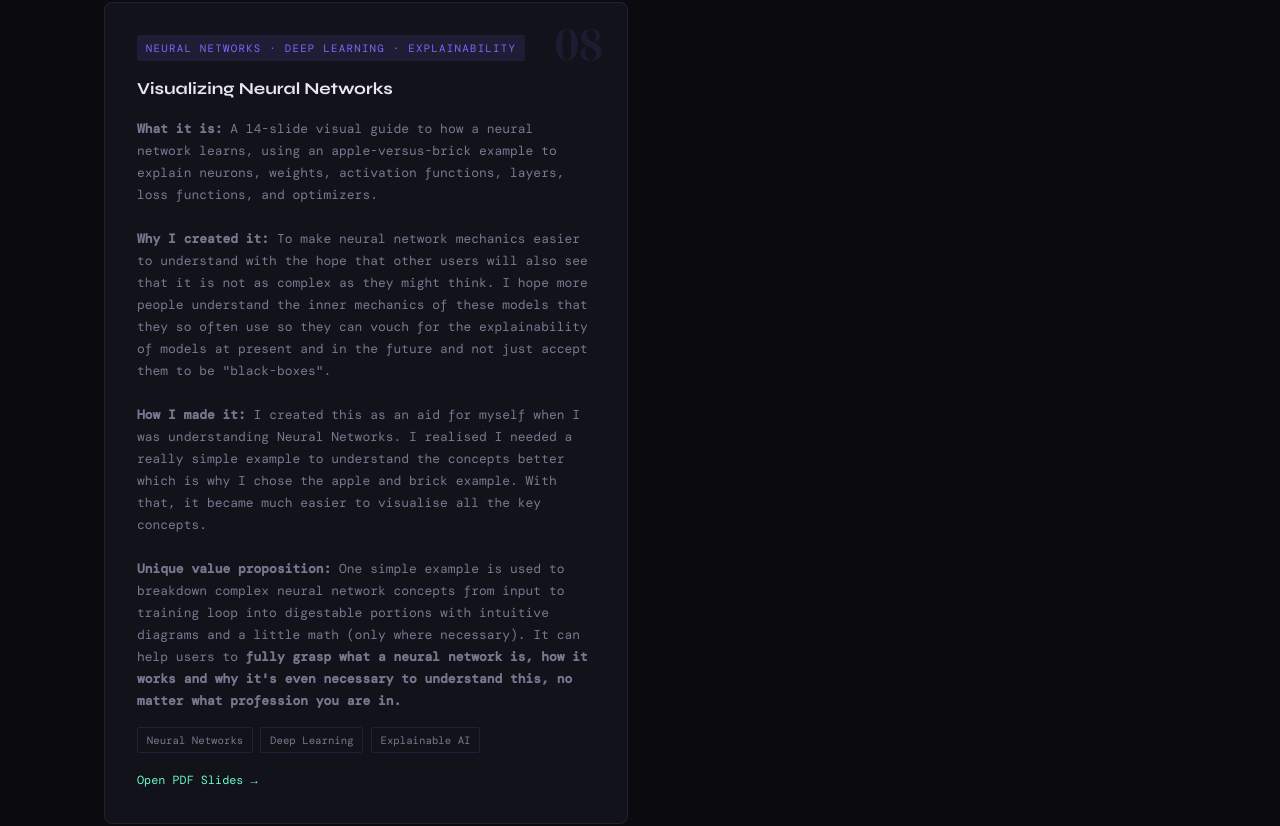
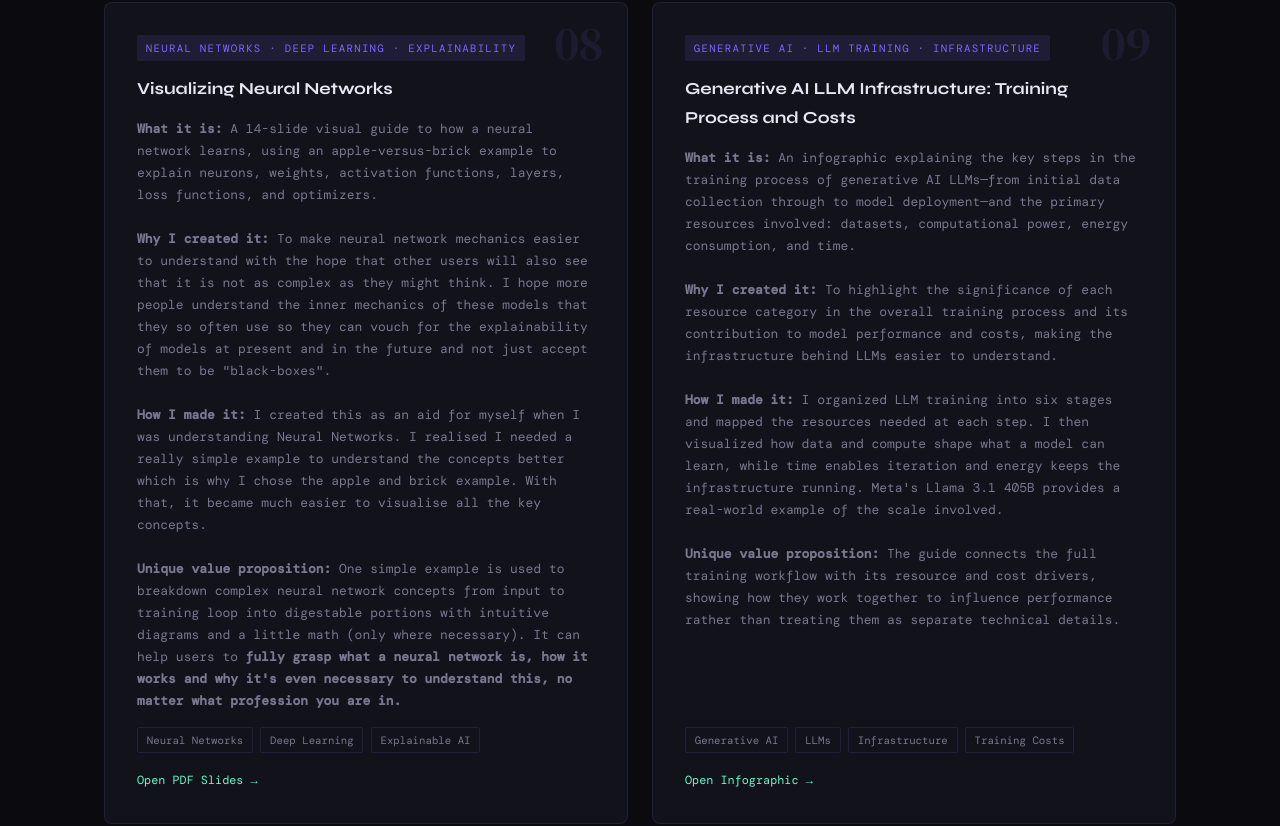
Before and after one commit to madhumitha998/portfolio, a plain HTML site: page index.html in a window 1280 px wide. Shown: the part 5077-5903 px from the top of the page. Drawn offline with nearby package versions, Linux system fonts and the light colour scheme; a web font is replaced by a local one.

Commit message:
Artifact 9 added

```diff
--- a/index.html
+++ b/index.html
@@ -436,6 +436,20 @@
         <a href="visualizing-neural-networks.pdf" target="_blank" rel="noopener" class="art-link">Open PDF Slides &rarr;</a>
       </div>
 
+      <div class="art-card">
+        <div class="art-num">09</div>
+        <span class="art-lang">Generative AI · LLM Training · Infrastructure</span>
+        <h3 class="art-title">Generative AI LLM Infrastructure: Training Process and Costs</h3>
+        <p class="art-desc">
+          <strong>What it is:</strong> An infographic explaining the key steps in the training process of generative AI LLMs—from initial data collection through to model deployment—and the primary resources involved: datasets, computational power, energy consumption, and time.<br><br>
+          <strong>Why I created it:</strong> To highlight the significance of each resource category in the overall training process and its contribution to model performance and costs, making the infrastructure behind LLMs easier to understand.<br><br>
+          <strong>How I made it:</strong> I organized LLM training into six stages and mapped the resources needed at each step. I then visualized how data and compute shape what a model can learn, while time enables iteration and energy keeps the infrastructure running. Meta's Llama 3.1 405B provides a real-world example of the scale involved.<br><br>
+          <strong>Unique value proposition:</strong> The guide connects the full training workflow with its resource and cost drivers, showing how they work together to influence performance rather than treating them as separate technical details.
+        </p>
+        <div class="art-tags"><span class="tag">Generative AI</span><span class="tag">LLMs</span><span class="tag">Infrastructure</span><span class="tag">Training Costs</span></div>
+        <a href="generative-ai-llm-infrastructure.png" target="_blank" rel="noopener" class="art-link">Open Infographic &rarr;</a>
+      </div>
+
     </div>
   </div>
 </div>
```
Also changed, not shown: 1 other file.
